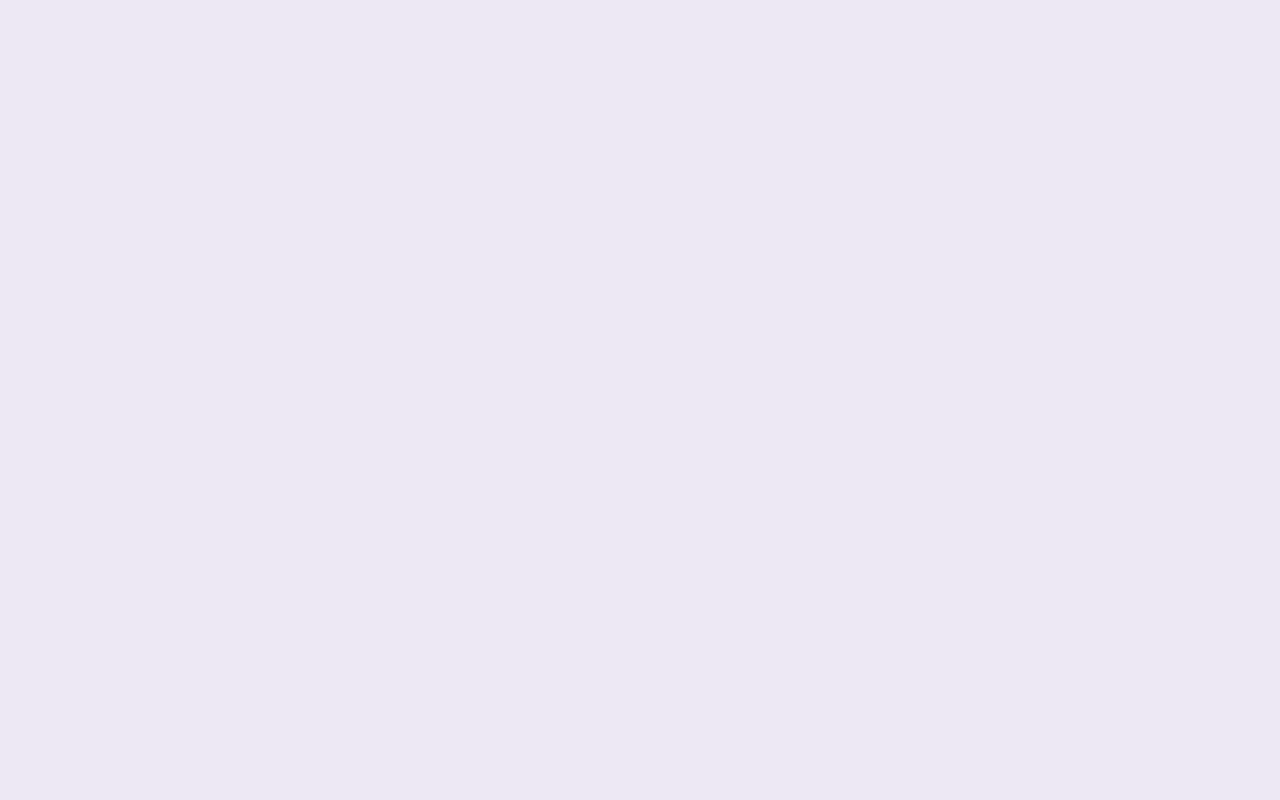
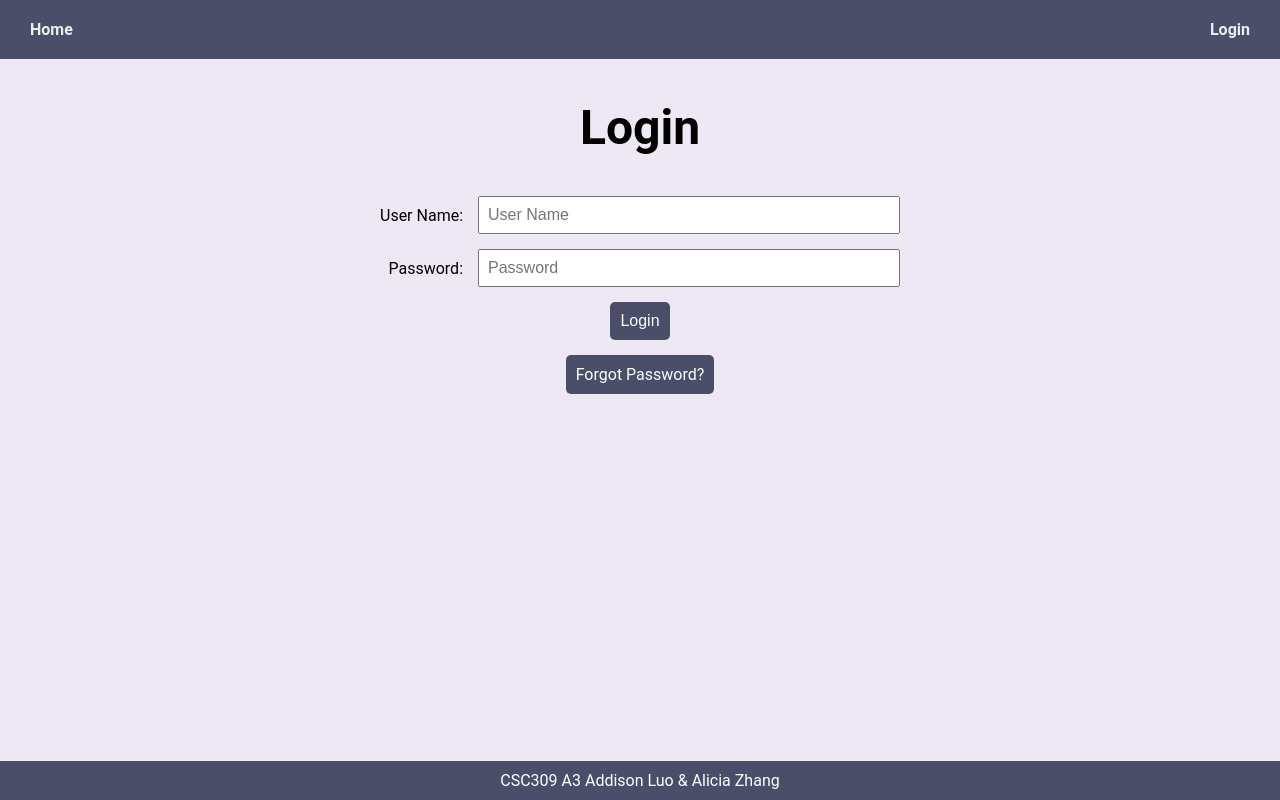
Before and after one commit to AddisonLuo04/csc309project, a React (Vite) app in the folder A3/frontend/: page /login in a window 1280 px wide. Before the commit this address had no page. Built offline with nearby package versions, Linux system fonts and the light colour scheme; no server answers.

Commit message:
frontend + backend communication working, completed login, reset password logic. temp css from T11

```diff
--- a/A3/frontend/src/App.jsx
+++ b/A3/frontend/src/App.jsx
@@ -1,11 +1,21 @@
 import { Routes, Route, BrowserRouter } from "react-router-dom";
+import { ThemeProvider, createTheme } from "@mui/material/styles";
+import { AuthProvider } from "./contexts/AuthContext";
 import Layout from './components/Layout';
 import Home from './pages/Home';
+import Login from "./pages/Login";
+import ResetPassword from "./pages/ResetPassword";
+import Success from "./pages/Success";
+
+const theme = createTheme();
 
 const MyRoutes = () => {
     return <Routes>
         <Route path="/" element={<Layout />}>
             <Route index element={<Home />} />
+            <Route path="/login" element={<Login />} />
+            <Route path="/resetPassword" element={<ResetPassword />} />
+            <Route path="/success" element={<Success />} />
         </Route>
     </Routes>;
 }
@@ -13,7 +23,9 @@ const MyRoutes = () => {
 function App() {
     return (
         <BrowserRouter>
-            <MyRoutes />
+            <AuthProvider>
+                <MyRoutes />
+            </AuthProvider>
         </BrowserRouter>
     );
 }
--- a/A3/frontend/src/api/auth.js
+++ b/A3/frontend/src/api/auth.js
@@ -46,5 +46,5 @@ export const resetPasswordAPI = async (utorid, newPassword, resetToken) => {
         const errorMsg = `Reset password failed: ${errorData.error || 'Unknown error'}`;
         throw new Error(errorMsg);
     }
-    return await res.json();
+    return await res;
 };
--- a/A3/frontend/src/components/Layout.jsx
+++ b/A3/frontend/src/components/Layout.jsx
@@ -1,21 +1,22 @@
 import "./Layout.css";
-import { Link as RouterLink, Outlet } from "react-router-dom";
-import { Link, AppBar} from '@mui/material';
+import { Link, Outlet } from "react-router-dom";
+import { AppBar} from '@mui/material';
 // for authorization
-// import { useAuth } from "../contexts/....";
+import { useAuth } from "../contexts/AuthContext"
 
 const Layout = () => {
-    // const { user, logout } = useAuth();
+    const { user, logout, clearError } = useAuth();
     return <>
         <header>
             {/* <AppBar color="#4a4e69">  --> trying app bar out but style isnt great so far*/}
-                <Link component={RouterLink} to="/">Home</Link>
-                {/* { user ? <>
-                    <Link to="/profile" className="user">{user.username}</Link>
+                {/* <Link component={RouterLink} to="/">Home</Link> */}
+                <Link to="/">Home</Link>
+                { user ? <>
+                    <Link to="/profile" className="user">{user.utorid}</Link>
                     <a href="#" onClick={logout}>Logout</a>
                     </> :
                     <Link to="/login">Login</Link>
-                } */}
+                }
             {/* </AppBar> */}
         </header>
         <main>
--- a/A3/frontend/src/contexts/AuthContext.jsx
+++ b/A3/frontend/src/contexts/AuthContext.jsx
@@ -1,4 +1,4 @@
-import React, { createContext, useState, useEffect } from 'react';
+import React, { createContext, useState, useEffect, useContext } from 'react';
 import { useNavigate } from 'react-router-dom';
 import { loginAPI, requestPasswordResetAPI, resetPasswordAPI } from '../api/auth';
 import { getCurrentUserAPI } from '../api/user';
@@ -19,6 +19,8 @@ export const AuthProvider = ({ children }) => {
     const [loading, setLoading] = useState(false);
     const [error, setError] = useState(null);
 
+    const clearError = () => setError(null);
+
     // use navigate so we can change pages without reload
     const navigate = useNavigate()
 
@@ -32,6 +34,7 @@ export const AuthProvider = ({ children }) => {
             setToken(data.token);
             localStorage.setItem('token', data.token);
             await fetchUser();
+            navigate('/');
             return data;
         } catch (err) {
             setError(err.message);
@@ -72,7 +75,7 @@ export const AuthProvider = ({ children }) => {
         setError(null);
         try {
             const data = await requestPasswordResetAPI(utorid);
-            return data;
+            return data.resetToken;
         } catch (err) {
             setError(err.message);
             throw err;
@@ -110,7 +113,7 @@ export const AuthProvider = ({ children }) => {
 
     return (
         <AuthContext.Provider value={{
-            user, token, loading, error, setUser,
+            user, token, loading, error, setUser, clearError, setError,
             login, logout, fetchUser, requestPasswordReset, resetPassword
             /* and other global vars */
         }}>
--- a/A3/frontend/src/pages/Home.jsx
+++ b/A3/frontend/src/pages/Home.jsx
@@ -15,7 +15,6 @@ function Home() {
         </div>
         <div className="row">
             <Link to="/login">Login</Link>
-            <Link to="/register">Register</Link>
         </div>
     </>;
 }
--- /dev/null
+++ b/A3/frontend/src/pages/Login.jsx
@@ -0,0 +1,57 @@
+import { Link } from 'react-router-dom';
+import { useAuth } from '../contexts/AuthContext';
+import './form.css';
+import React, { useEffect, useState } from "react";
+
+function Login() {
+    const [username, setUsername] = useState("");
+    const [password, setPassword] = useState("");
+    const { login, error, clearError } = useAuth();
+
+    // on mount, clear the error:
+    useEffect(() => {
+        clearError();
+    }, []);
+
+    const handle_submit = (e) => {
+        e.preventDefault();
+        login(username, password);
+    };
+
+    return <>
+        <h2>Login</h2>
+        <form onSubmit={handle_submit}>
+            <label htmlFor="username">User Name:</label>
+            <input
+                type="text"
+                id="username"
+                name="username"
+                placeholder='User Name'
+                value={username}
+                onChange={(e) => setUsername(e.target.value)}
+                required
+            />
+            <label htmlFor="password">Password:</label>
+            <input
+                type="password"
+                id="password"
+                name="password"
+                placeholder='Password'
+                value={password}
+                onChange={(e) => setPassword(e.target.value)}
+                required
+            />
+            <div className="btn-container">
+                <button type="submit">Login</button>
+            </div>
+            <div className='btn-container'>
+                <Link to="/resetPassword" onClick={clearError}>
+                    Forgot Password?
+                </Link>
+            </div>
+            <p className="error">{error}</p>
+        </form>
+    </>;
+}
+
+export default Login;
--- /dev/null
+++ b/A3/frontend/src/pages/ResetPassword.jsx
@@ -0,0 +1,152 @@
+import React, { useEffect, useState } from "react";
+import { useAuth } from "../contexts/AuthContext";
+import "./form.css";
+import { useNavigate } from "react-router-dom";
+
+function ResetPassword() {
+    const { requestPasswordReset, resetPassword, error, clearError, setError } = useAuth();
+    const [utorid, setUtorid] = useState("");
+    const [resetToken, setResetToken] = useState(null);
+    const [showResetForm, setShowResetForm] = useState(false);
+    const [newPassword, setNewPassword] = useState("");
+    const [confirmPassword, setConfirmPassword] = useState("");
+    const [confirmResetToken, setConfirmResetToken] = useState("");
+    const [resetError, setResetError] = useState(null);
+    const navigate = useNavigate();
+
+    // on mount, clear the error
+    useEffect(() => {
+        clearError();
+    }, []);
+
+    // step 1: request the reset token
+    const handleRequestSubmit = async (e) => {
+        e.preventDefault();
+        setResetError(null);
+        try {
+            const token = await requestPasswordReset(utorid);
+            // backend will give back a reset token
+            setResetToken(token);
+        } catch (err) {
+            console.error(err);
+        }
+    };
+
+    // button to switch to the password reset form
+    const handleProceed = () => {
+        setShowResetForm(true);
+    };
+
+    // step 2: reset the password using the token
+    const handleResetSubmit = async (e) => {
+        e.preventDefault();
+        setResetError(null);
+        if (newPassword !== confirmPassword) {
+            setError("Passwords do not match.");
+            return;
+        }
+        if (resetToken !== confirmResetToken) {
+            setError("Incorrect Reset Token.");
+            return;
+        }
+        try {
+            await resetPassword(utorid, newPassword, resetToken);
+            // redirect user to the success page
+            navigate('/success')
+        } catch (err) {
+            setError(err.message);
+        }
+    };
+
+    return (
+        <>
+            <h2>Reset Password</h2>
+            {/* Step 1: Request Reset Token */}
+            {!resetToken && !showResetForm && (
+                <form onSubmit={handleRequestSubmit}>
+                    <label htmlFor="utorid">UTORid:</label>
+                    <input
+                        type="text"
+                        id="utorid"
+                        name="utorid"
+                        placeholder="utorid"
+                        value={utorid}
+                        onChange={(e) => setUtorid(e.target.value)}
+                        required
+                    />
+                    <div className="btn-container">
+                        <button type="submit">Request Password Reset</button>
+                    </div>
+                    <p className="error">{error}</p>
+                </form>
+            )}
+
+            {/* Step 1b: Display the reset token and proceed button */}
+            {resetToken && !showResetForm && (
+                <>
+                    <div>
+                        <p>
+                            Your reset token is: <strong>{resetToken}</strong>
+                        </p>
+                    </div>
+                    <div>
+                        <p>
+                            Please copy and paste the reset token in the next page.
+                        </p>
+                    </div>
+                    <div className="btn-container">
+                        <button onClick={handleProceed}>
+                            Proceed to Reset Your Password
+                        </button>
+                    </div>
+                </>
+            )}
+
+            {/* Step 2: Reset password form */}
+            {showResetForm && (
+                <form onSubmit={handleResetSubmit}>
+                    {/* maybe have a details p in here to describe password format */}
+                    <p className="details">Password must include at least 1:</p>
+
+                    <p className="details"> Uppercase, Lowercase, Number, and Special Character</p>
+                    <label htmlFor="newPassword">New Password:</label>
+                    <input
+                        type="password"
+                        id="newPassword"
+                        name="newPassword"
+                        placeholder="New Password"
+                        value={newPassword}
+                        onChange={(e) => setNewPassword(e.target.value)}
+                        required
+                    />
+                    <label htmlFor="confirmPassword">Confirm Password:</label>
+                    <input
+                        type="password"
+                        id="confirmPassword"
+                        name="confirmPassword"
+                        placeholder="Confirm Password"
+                        value={confirmPassword}
+                        onChange={(e) => setConfirmPassword(e.target.value)}
+                        required
+                    />
+                    <label htmlFor="confirmResetToken">Verify Reset Token:</label>
+                    <input
+                        type="text"
+                        id="confirmResetToken"
+                        name="confirmResetToken"
+                        placeholder="Reset Token"
+                        value={confirmResetToken}
+                        onChange={(e) => setConfirmResetToken(e.target.value)}
+                        required
+                    />
+                    <div className="btn-container">
+                        <button type="submit">Reset Password</button>
+                    </div>
+                    <p className="error">{error}</p>
+                </form>
+            )}
+        </>
+    );
+}
+
+export default ResetPassword;
--- /dev/null
+++ b/A3/frontend/src/pages/Success.jsx
@@ -0,0 +1,29 @@
+// code copied from T11
+import { useEffect, useState } from "react";
+import "./main.css";
+import { Link, useNavigate } from "react-router-dom";
+
+function Success() {
+    const navigate = useNavigate();
+    const [ countdown, setCountdown ] = useState(3);
+
+    useEffect(() => {
+        if (countdown <= 0) {
+            navigate("/login");
+        }
+        else {
+            setTimeout(() => setCountdown(countdown - 1), 1000);
+        }
+    }, [countdown]);
+
+
+    return <>
+        <h3>Success!</h3>
+        <p>You will be redirected to the login page in {countdown} seconds.</p>
+        <div className="row">
+            <Link to="/login">Login</Link>
+        </div>
+    </>;
+}
+
+export default Success;
--- /dev/null
+++ b/A3/frontend/src/pages/form.css
@@ -0,0 +1,55 @@
+/* from T11 */
+form {
+    display: grid;
+    grid-template-columns: auto 1fr;
+    max-width: 520px;
+    width: 100%;
+    gap: 15px;
+}
+
+form label {
+    text-align: right;
+    align-self: center;
+}
+
+form input {
+    padding: 8px;
+    font-size: 1rem;
+}
+
+form .btn-container,
+form .error,
+form .details {
+    grid-column: span 2;
+    text-align: center;
+}
+
+.btn-container > * {
+    padding: 10px;
+    font-size: 1rem;
+    background-color: #4a4e69;
+    color: #fff;
+    border: none;
+    cursor: pointer;
+    border-radius: 5px;
+}
+
+.btn-container > *:hover {
+    background-color: #6d6875;
+}
+
+@media (max-width: 400px) {
+    form {
+        grid-template-columns: 1fr;
+    }
+
+    form label {
+        text-align: left;
+        margin-bottom: -12px;   /* pull up */
+    }
+
+    form .btn-container,
+    form .error {
+        grid-column: auto;
+    }
+}
```
